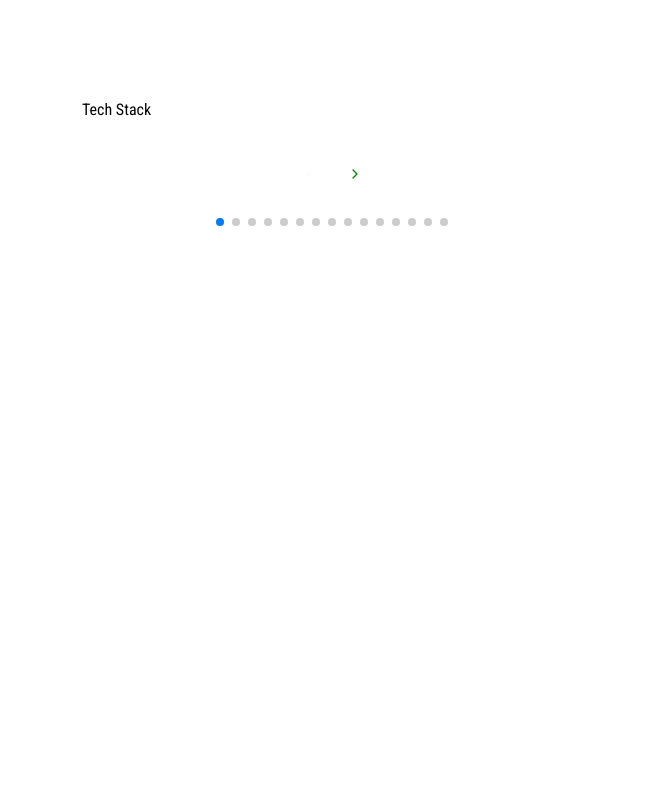
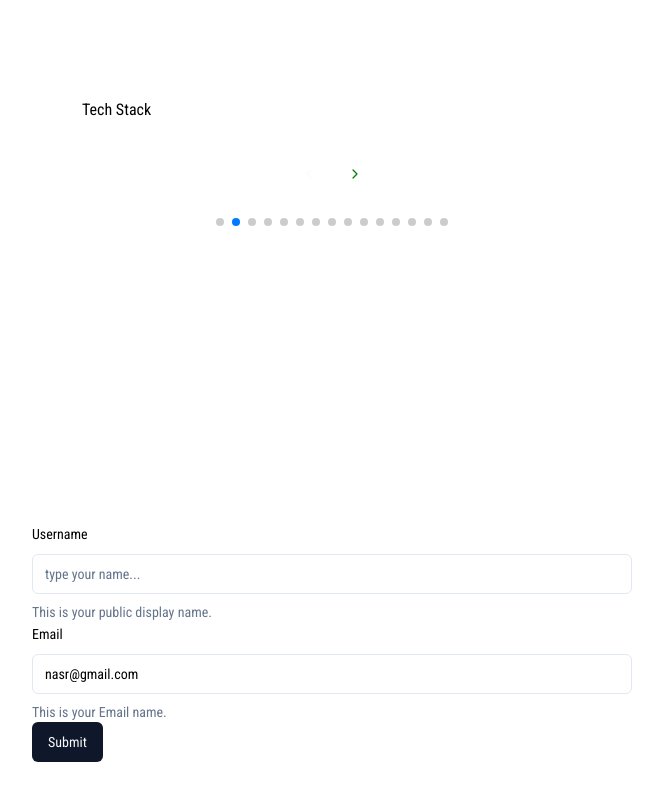
Before and after one commit to hansolo-N/nextjs-portfolio, a Next.js app: page / in a window 1280 px wide. Shown: the part 1738-2538 px from the top of the page, without its empty margins (308-971 px from the left). Before the commit the page ends 2236 px from the top, so only its background shows below. Built offline with nearby package versions, Linux system fonts and the light colour scheme; some icons are missing.

Commit message:
created email schema using zod

```diff
--- /dev/null
+++ b/app/components/ContactForm.module.css
@@ -0,0 +1,5 @@
+.form-container{
+    height: 600px;
+    width: 600px;
+    margin: 0 auto;
+}
--- /dev/null
+++ b/app/components/ContactForm.tsx
@@ -0,0 +1,90 @@
+'use client'
+import React from 'react'
+import {z} from 'zod'
+import { zodResolver } from "@hookform/resolvers/zod"
+import { useForm } from "react-hook-form"
+import emailSchema from '../emailShema/emailformSchema'
+import {
+  Form,
+  FormControl,
+  FormDescription,
+  FormField,
+  FormItem,
+  FormLabel,
+  FormMessage,
+} from "@/components/ui/form"
+import { Input } from "@/components/ui/input"
+import { Button } from "@/components/ui/button"
+import { Textarea } from "@/components/ui/textarea"
+import styles from './ContactForm.module.css'
+
+
+
+
+
+function ContactForm() {
+
+
+  const form = useForm<z.infer<typeof emailSchema>>({
+    resolver: zodResolver(emailSchema),
+    defaultValues: {
+      name: "",
+      subject:'',
+      email:'nasr@gmail.com'
+    },
+  })
+
+
+  function onSubmit(values: z.infer<typeof emailSchema>){
+console.log(values)
+  }
+
+  return (
+    <div className={`${styles['form-container']}`}>
+    <Form {...form}>
+      <form onSubmit={form.handleSubmit(onSubmit)} className={`${styles['form-container']}space-y-8`}>
+
+      <FormField
+          control={form.control}
+          name="name"
+          render={({ field }) => (
+            <FormItem>
+              <FormLabel>Username</FormLabel>
+              <FormControl>
+                <Input placeholder="type your name..." {...field} />
+              </FormControl>
+              <FormDescription>
+                This is your public display name.
+              </FormDescription>
+              <FormMessage />
+            </FormItem>
+          )}
+        />
+
+        <FormField
+          control={form.control}
+          name="email"
+          render={({ field }) => (
+            <FormItem>
+              <FormLabel>Email</FormLabel>
+              <FormControl>
+                <Input placeholder="enter your email address" {...field} />
+              </FormControl>
+              <FormDescription>
+                This is your Email name.
+              </FormDescription>
+              <FormMessage />
+            </FormItem>
+          )}
+        />
+
+
+
+        <Button type="submit">Submit</Button>
+      </form>
+    </Form>
+    </div>
+  )
+}
+
+export default ContactForm
--- a/app/components/TechStackNav.tsx
+++ b/app/components/TechStackNav.tsx
@@ -1,12 +1,11 @@
 'use client'
-import React, { useEffect, useRef, useState } from 'react'
+import React, {useRef} from 'react'
 import {Swiper,SwiperSlide} from 'swiper/react'
 import 'swiper/css';
 import 'swiper/css/effect-coverflow';
 import 'swiper/css/pagination'
 import 'swiper/css/navigation';
-import { EffectFade,Pagination,Navigation } from 'swiper/modules';
-import { useSwiper,useSwiperSlide } from 'swiper/react';
+import { Autoplay,EffectCoverflow,Pagination,Navigation } from 'swiper/modules';
 import styles from './TechStack.module.css'
 import icons from '../data/Icons'
 import { Button } from "@/components/ui/button"
@@ -17,20 +16,18 @@
   HoverCardContent,
   HoverCardTrigger,
 } from "@/components/ui/hover-card"
-import Link from 'next/link';
 
 
 
 function TechStackNav() {
-    const [index,setIndex] = useState(0)
-    const iconsLength = icons.length -1
     const paginationEl = useRef(null)
     const btnPrev = useRef(null)
     const btnNext = useRef(null)
 
-  function openWindow(): void{
-    window.open(`https://en.wikipedia.org/wiki/Figma`);
+  function openWindow(name:string): any{
+     return window.open(`https://en.wikipedia.org/wiki/${name}`);
   }
+
 
   return (
     <div className={`${styles['gallery']}`}>
@@ -38,12 +35,18 @@
       <h1> Tech Stack</h1>
         <Swiper className={`${styles['swiper-container']}`} effect={'coverflow'} grabCursor={true} centeredSlides={true}  slidesPerView={3}
 
-         fadeEffect={
-            {
-              crossFade: true
-            }
-          }
-          loop= {true}
+         coverflowEffect={{
+          depth:100,
+          modifier: 2.5,
+          rotate:50,
+          slideShadows: false
+         }}
+         loop= {true}
+          autoplay={{
+            delay:3000,
+            disableOnInteraction: false
+          }}
+
           spaceBetween={50}
           pagination={{
             el: paginationEl.current,
@@ -54,25 +57,35 @@
             nextEl: btnNext.current,
             prevEl: btnPrev.current,
           }}
-          modules={[EffectFade,Pagination,Navigation]}
+          modules={[EffectCoverflow,Pagination,Navigation,Autoplay]}
           >
+
           <div className={styles.slides}>
 
             {icons.map((slide)=>
+
             <SwiperSlide key={slide.iconName}>
+
               {({ isActive }) => (
+
                 <HoverCard>
+
                   <HoverCardTrigger>
-                  <p className={`${styles.icon}`}><i className={`ci ${slide.iconName} ci-4x`}></i></p>
+
+                    <div className={`${styles.icon}`}>
+                    <i className={`ci ${slide.iconName} ci-4x`}></i>
+                    </div>
+
                 </HoverCardTrigger>
                 { isActive && <HoverCardContent>
                     <p>{slide.name}</p>
-                    <a onClick={openWindow}>Learn More</a>
+
                     {/* <Link href={`https://en.wikipedia.org/wiki/${slide.name}`} target=''>Learn More..</Link> */}
                 </HoverCardContent>}
                 </HoverCard>
                 )}
-          </SwiperSlide>)}
+          </SwiperSlide>
+          )}
 
           </div>
 
@@ -86,7 +99,6 @@
 
             <div ref= {paginationEl} className={`${styles[`swiper-pagination-custom`]}`}></div>
           </div>
-
         </Swiper>
 
 
--- /dev/null
+++ b/app/emailShema/emailformSchema.ts
@@ -0,0 +1,17 @@
+import {z} from 'zod'
+
+const customEmailRegExp = /^.+@[a-zA-Z0-9]+\.[a-zA-Z]+$/;
+
+const emailSchema = z.object({
+    name: z.string().min(3,{
+      message: "your name must be at least 3 characters long"
+    }).max(20,{
+      message: "your name cannot exceed more than 20 characters"
+    }),
+    email: z.string().email().refine((value) => customEmailRegExp.test(value), {
+      message: 'Email address must be in the format username@somedomain.tld',
+    }),
+    subject: z.string()
+  });
+
+export default emailSchema
--- a/app/page.tsx
+++ b/app/page.tsx
@@ -6,6 +6,7 @@
 import { motion,useMotionValue,useMotionValueEvent, useScroll } from "framer-motion"
 import About from './components/About'
 import TechStackNav from './components/TechStackNav'
+import Contact from './components/ContactForm'
 
 export default function Home() {
   const [progress,setProgress] = useState(0)
@@ -28,6 +29,7 @@
     <Projects/>
     <About/>
     <TechStackNav/>
+    <Contact/>
     </motion.div>
     )
 }
--- /dev/null
+++ b/components/ui/form.tsx
@@ -0,0 +1,176 @@
+import * as React from "react"
+import * as LabelPrimitive from "@radix-ui/react-label"
+import { Slot } from "@radix-ui/react-slot"
+import {
+  Controller,
+  ControllerProps,
+  FieldPath,
+  FieldValues,
+  FormProvider,
+  useFormContext,
+} from "react-hook-form"
+
+import { cn } from "@/lib/utils"
+import { Label } from "@/components/ui/label"
+
+const Form = FormProvider
+
+type FormFieldContextValue<
+  TFieldValues extends FieldValues = FieldValues,
+  TName extends FieldPath<TFieldValues> = FieldPath<TFieldValues>
+> = {
+  name: TName
+}
+
+const FormFieldContext = React.createContext<FormFieldContextValue>(
+  {} as FormFieldContextValue
+)
+
+const FormField = <
+  TFieldValues extends FieldValues = FieldValues,
+  TName extends FieldPath<TFieldValues> = FieldPath<TFieldValues>
+>({
+  ...props
+}: ControllerProps<TFieldValues, TName>) => {
+  return (
+    <FormFieldContext.Provider value={{ name: props.name }}>
+      <Controller {...props} />
+    </FormFieldContext.Provider>
+  )
+}
+
+const useFormField = () => {
+  const fieldContext = React.useContext(FormFieldContext)
+  const itemContext = React.useContext(FormItemContext)
+  const { getFieldState, formState } = useFormContext()
+
+  const fieldState = getFieldState(fieldContext.name, formState)
+
+  if (!fieldContext) {
+    throw new Error("useFormField should be used within <FormField>")
+  }
+
+  const { id } = itemContext
+
+  return {
+    id,
+    name: fieldContext.name,
+    formItemId: `${id}-form-item`,
+    formDescriptionId: `${id}-form-item-description`,
+    formMessageId: `${id}-form-item-message`,
+    ...fieldState,
+  }
+}
+
+type FormItemContextValue = {
+  id: string
+}
+
+const FormItemContext = React.createContext<FormItemContextValue>(
+  {} as FormItemContextValue
+)
+
+const FormItem = React.forwardRef<
+  HTMLDivElement,
+  React.HTMLAttributes<HTMLDivElement>
+>(({ className, ...props }, ref) => {
+  const id = React.useId()
+
+  return (
+    <FormItemContext.Provider value={{ id }}>
+      <div ref={ref} className={cn("space-y-2", className)} {...props} />
+    </FormItemContext.Provider>
+  )
+})
+FormItem.displayName = "FormItem"
+
+const FormLabel = React.forwardRef<
+  React.ElementRef<typeof LabelPrimitive.Root>,
+  React.ComponentPropsWithoutRef<typeof LabelPrimitive.Root>
+>(({ className, ...props }, ref) => {
+  const { error, formItemId } = useFormField()
+
+  return (
+    <Label
+      ref={ref}
+      className={cn(error && "text-red-500 dark:text-red-900", className)}
+      htmlFor={formItemId}
+      {...props}
+    />
+  )
+})
+FormLabel.displayName = "FormLabel"
+
+const FormControl = React.forwardRef<
+  React.ElementRef<typeof Slot>,
+  React.ComponentPropsWithoutRef<typeof Slot>
+>(({ ...props }, ref) => {
+  const { error, formItemId, formDescriptionId, formMessageId } = useFormField()
+
+  return (
+    <Slot
+      ref={ref}
+      id={formItemId}
+      aria-describedby={
+        !error
+          ? `${formDescriptionId}`
+          : `${formDescriptionId} ${formMessageId}`
+      }
+      aria-invalid={!!error}
+      {...props}
+    />
+  )
+})
+FormControl.displayName = "FormControl"
+
+const FormDescription = React.forwardRef<
+  HTMLParagraphElement,
+  React.HTMLAttributes<HTMLParagraphElement>
+>(({ className, ...props }, ref) => {
+  const { formDescriptionId } = useFormField()
+
+  return (
+    <p
+      ref={ref}
+      id={formDescriptionId}
+      className={cn("text-sm text-slate-500 dark:text-slate-400", className)}
+      {...props}
+    />
+  )
+})
+FormDescription.displayName = "FormDescription"
+
+const FormMessage = React.forwardRef<
+  HTMLParagraphElement,
+  React.HTMLAttributes<HTMLParagraphElement>
+>(({ className, children, ...props }, ref) => {
+  const { error, formMessageId } = useFormField()
+  const body = error ? String(error?.message) : children
+
+  if (!body) {
+    return null
+  }
+
+  return (
+    <p
+      ref={ref}
+      id={formMessageId}
+      className={cn("text-sm font-medium text-red-500 dark:text-red-900", className)}
+      {...props}
+    >
+      {body}
+    </p>
+  )
+})
+FormMessage.displayName = "FormMessage"
+
+export {
+  useFormField,
+  Form,
+  FormItem,
+  FormLabel,
+  FormControl,
+  FormDescription,
+  FormMessage,
+  FormField,
+}
--- /dev/null
+++ b/components/ui/input.tsx
@@ -0,0 +1,25 @@
+import * as React from "react"
+
+import { cn } from "@/lib/utils"
+
+export interface InputProps
+  extends React.InputHTMLAttributes<HTMLInputElement> {}
+
+const Input = React.forwardRef<HTMLInputElement, InputProps>(
+  ({ className, type, ...props }, ref) => {
+    return (
+      <input
+        type={type}
+        className={cn(
+          "flex h-10 w-full rounded-md border border-slate-200 bg-white px-3 py-2 text-sm ring-offset-white file:border-0 file:bg-transparent file:text-sm file:font-medium placeholder:text-slate-500 focus-visible:outline-none focus-visible:ring-2 focus-visible:ring-slate-950 focus-visible:ring-offset-2 disabled:cursor-not-allowed disabled:opacity-50 dark:border-slate-800 dark:bg-slate-950 dark:ring-offset-slate-950 dark:placeholder:text-slate-400 dark:focus-visible:ring-slate-300",
+          className
+        )}
+        ref={ref}
+        {...props}
+      />
+    )
+  }
+)
+Input.displayName = "Input"
+
+export { Input }
--- /dev/null
+++ b/components/ui/label.tsx
@@ -0,0 +1,24 @@
+import * as React from "react"
+import * as LabelPrimitive from "@radix-ui/react-label"
+import { cva, type VariantProps } from "class-variance-authority"
+
+import { cn } from "@/lib/utils"
+
+const labelVariants = cva(
+  "text-sm font-medium leading-none peer-disabled:cursor-not-allowed peer-disabled:opacity-70"
+)
+
+const Label = React.forwardRef<
+  React.ElementRef<typeof LabelPrimitive.Root>,
+  React.ComponentPropsWithoutRef<typeof LabelPrimitive.Root> &
+    VariantProps<typeof labelVariants>
+>(({ className, ...props }, ref) => (
+  <LabelPrimitive.Root
+    ref={ref}
+    className={cn(labelVariants(), className)}
+    {...props}
+  />
+))
+Label.displayName = LabelPrimitive.Root.displayName
+
+export { Label }
--- /dev/null
+++ b/components/ui/textarea.tsx
@@ -0,0 +1,24 @@
+import * as React from "react"
+
+import { cn } from "@/lib/utils"
+
+export interface TextareaProps
+  extends React.TextareaHTMLAttributes<HTMLTextAreaElement> {}
+
+const Textarea = React.forwardRef<HTMLTextAreaElement, TextareaProps>(
+  ({ className, ...props }, ref) => {
+    return (
+      <textarea
+        className={cn(
+          "flex min-h-[80px] w-full rounded-md border border-slate-200 bg-white px-3 py-2 text-sm ring-offset-white placeholder:text-slate-500 focus-visible:outline-none focus-visible:ring-2 focus-visible:ring-slate-950 focus-visible:ring-offset-2 disabled:cursor-not-allowed disabled:opacity-50 dark:border-slate-800 dark:bg-slate-950 dark:ring-offset-slate-950 dark:placeholder:text-slate-400 dark:focus-visible:ring-slate-300",
+          className
+        )}
+        ref={ref}
+        {...props}
+      />
+    )
+  }
+)
+Textarea.displayName = "Textarea"
+
+export { Textarea }
--- a/package.json
+++ b/package.json
@@ -9,7 +9,9 @@
     "lint": "next lint"
   },
   "dependencies": {
+    "@hookform/resolvers": "^3.3.2",
     "@radix-ui/react-hover-card": "^1.0.7",
+    "@radix-ui/react-label": "^2.0.2",
     "@radix-ui/react-slot": "^1.0.2",
     "class-variance-authority": "^0.7.0",
     "clsx": "^2.0.0",
@@ -18,11 +20,13 @@
     "next": "14.0.4",
     "react": "^18",
     "react-dom": "^18",
+    "react-hook-form": "^7.49.2",
     "react-icons": "^4.12.0",
     "styled-components": "^6.1.1",
     "swiper": "^11.0.5",
     "tailwind-merge": "^2.1.0",
-    "tailwindcss-animate": "^1.0.7"
+    "tailwindcss-animate": "^1.0.7",
+    "zod": "^3.22.4"
   },
   "devDependencies": {
     "@types/node": "^20",
```
Also changed, not shown: app/components/Contact.tsx (deleted), app/hooks/useCreateSlides.tsx (added), 1 other file (tests, documents, lock files or other folders).
